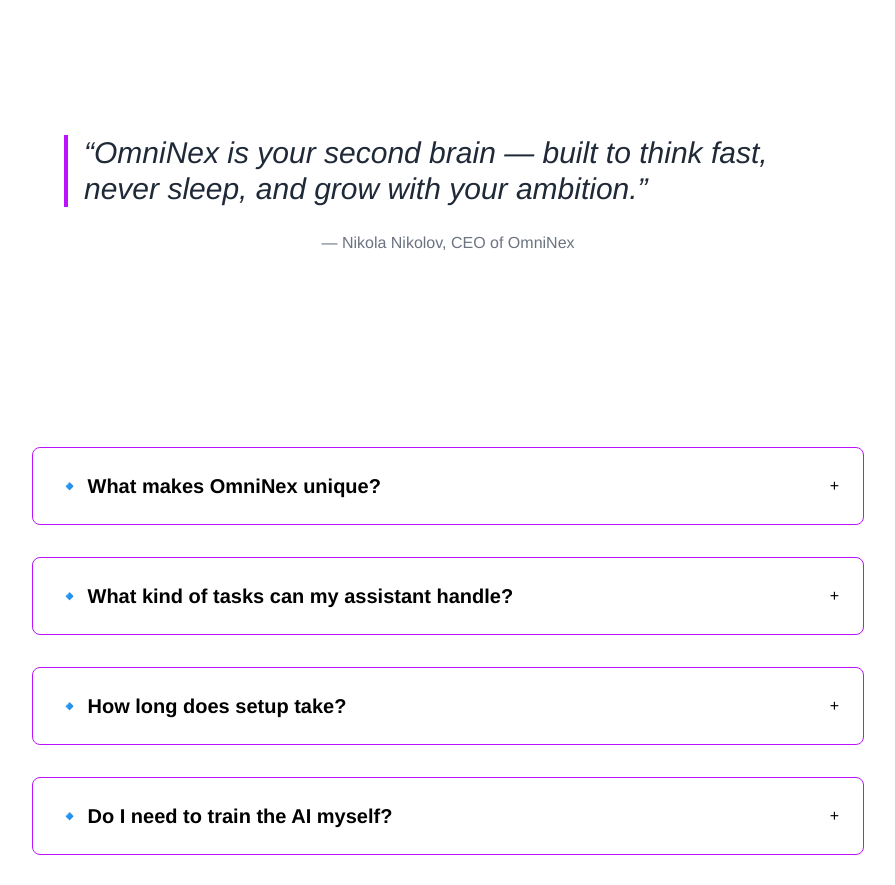
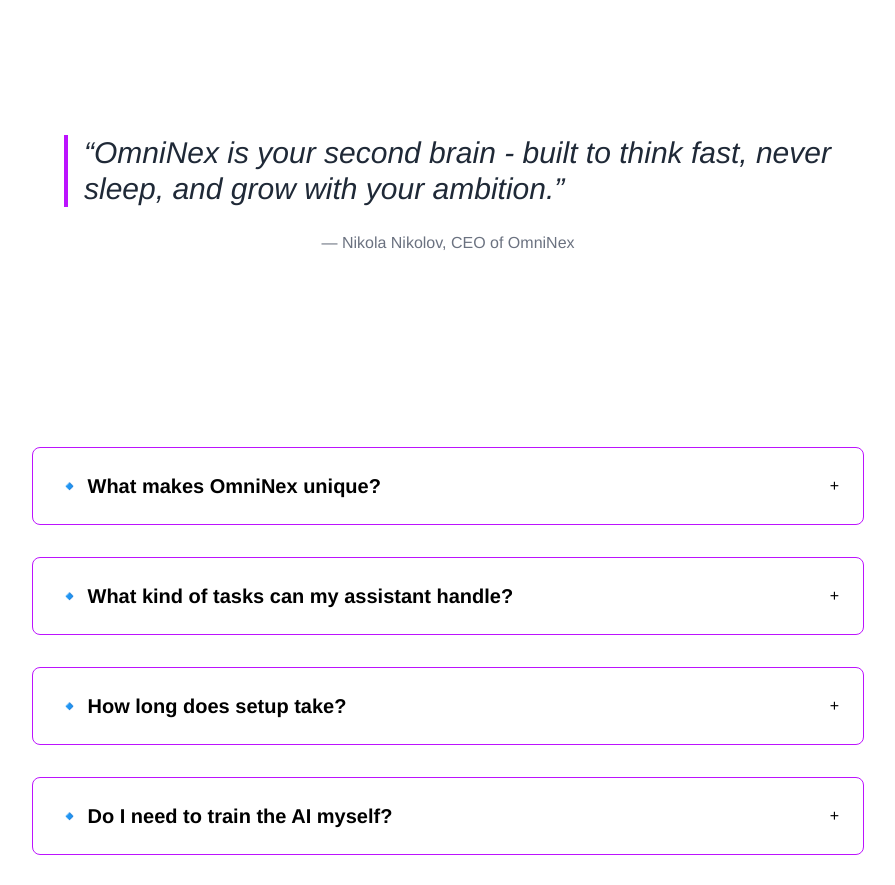
Before and after one commit to Kalcho8233/OmniNexAIWebsite, a Next.js app: page / in a window 1280 px wide. Shown: the part 2780-3665 px from the top of the page, without its empty margins (192-1087 px from the left). Built offline with nearby package versions, Linux system fonts and the light colour scheme.

Commit message:
Update FounderQuote.jsx

```diff
--- a/components/FounderQuote.jsx
+++ b/components/FounderQuote.jsx
@@ -11,7 +11,7 @@
         viewport={{ once: true }}
       >
         <span className="block border-l-4 border-neonPurple pl-4 mb-6 text-left">
-          “OmniNex is your second brain — built to think fast, never sleep, and grow with your ambition.”
+          “OmniNex is your second brain - built to think fast, never sleep, and grow with your ambition.”
         </span>
         <footer className="mt-6 text-base not-italic text-gray-500">
           — Nikola Nikolov, CEO of OmniNex
```
